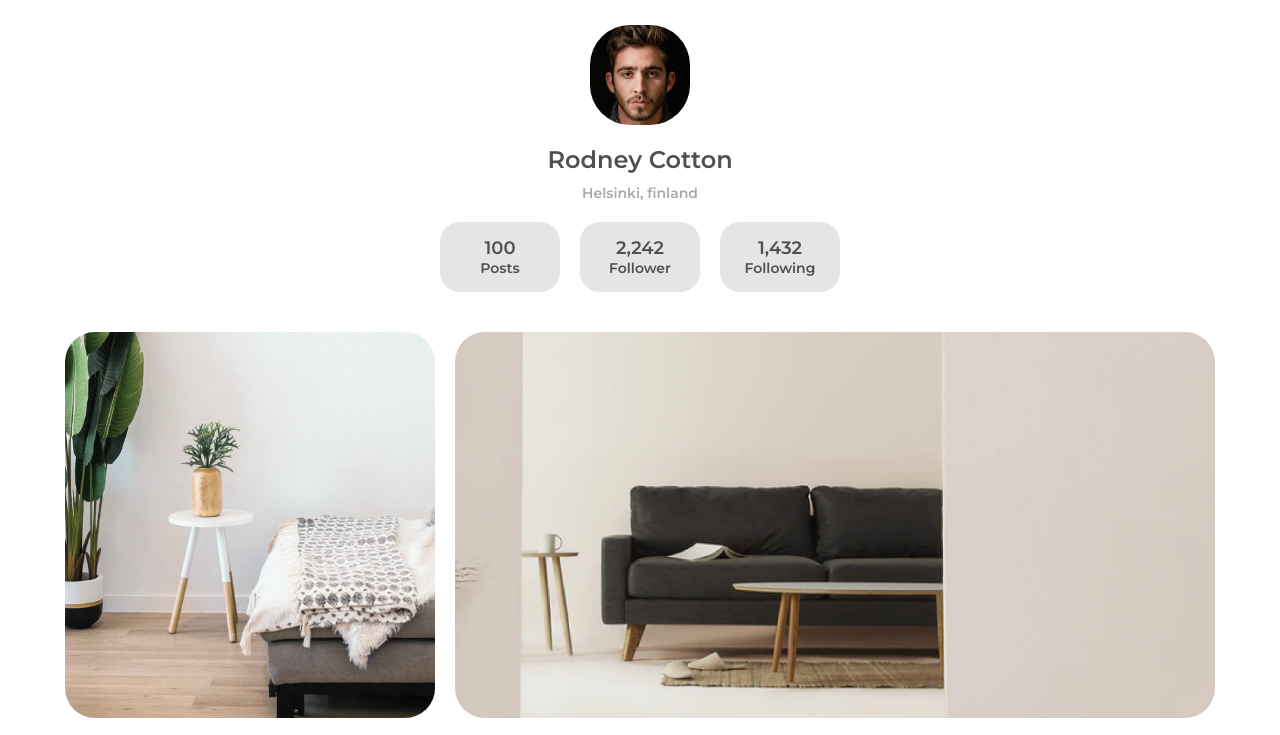
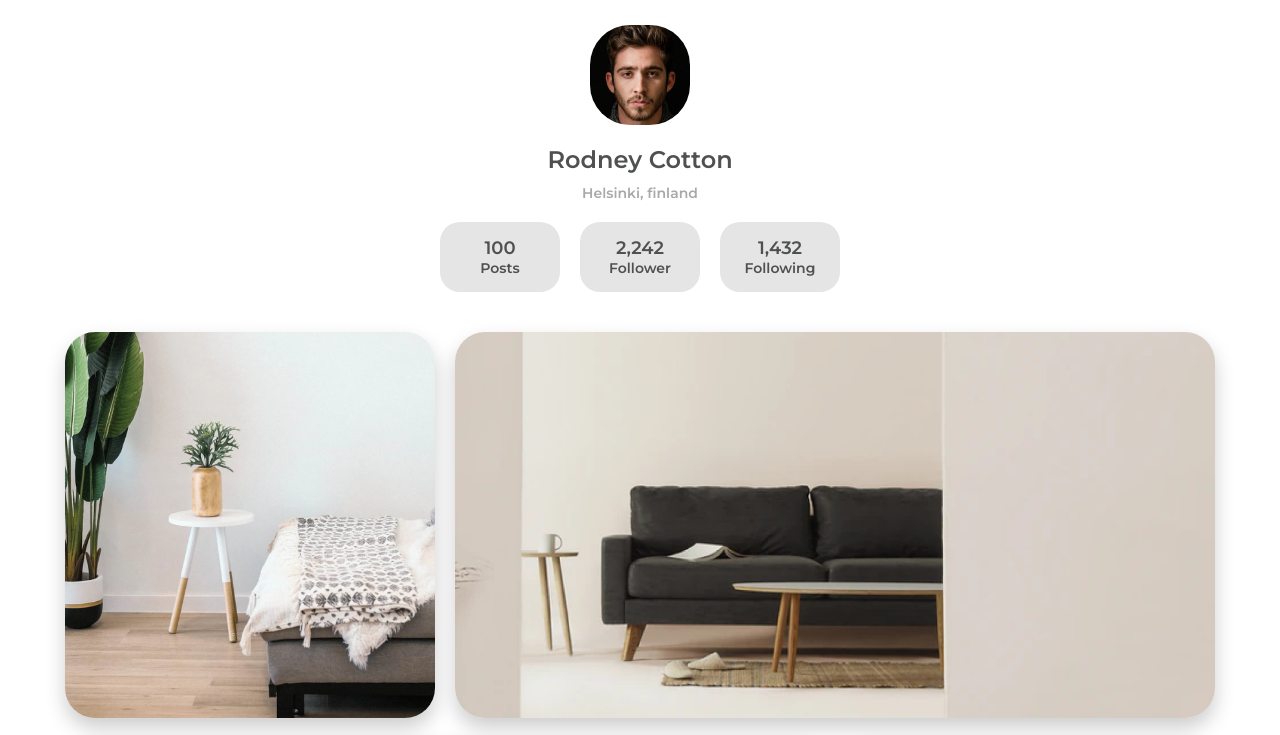
Before and after one commit to fedehub93/my-gallery, a website: page index.html in a window 1280 px wide. Shown: the top 735 px of the page. Drawn offline with Linux system fonts and the light colour scheme.

Commit message:
Feature added box-shadow

```diff
--- a/sass/_components.scss
+++ b/sass/_components.scss
@@ -55,6 +55,7 @@
     &__box {
         border-radius: 3rem;
         overflow: hidden;
+        box-shadow: 0 1rem 2rem rgba(0,0,0, 0.2);
 
         @media only screen and (max-width: $media-screen-small) {
             border-radius: 1.5rem;
```
Also changed, not shown: css/style.css.
